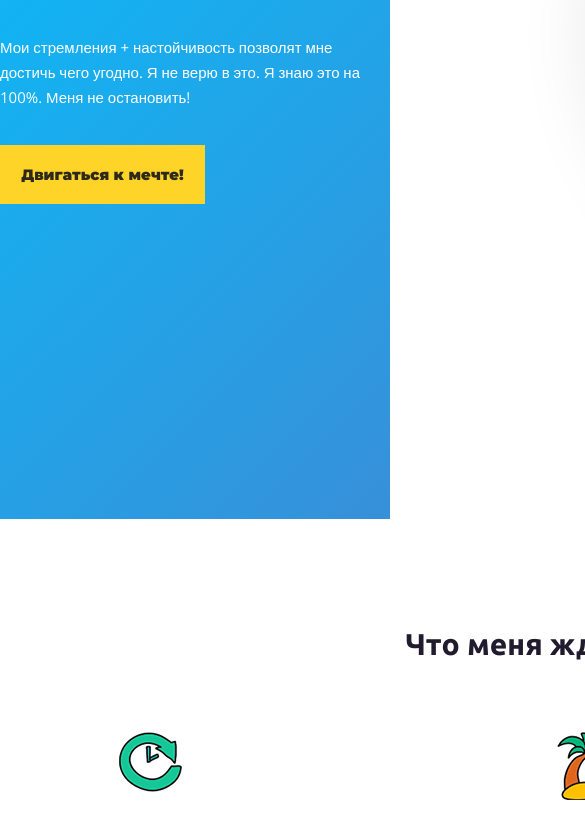
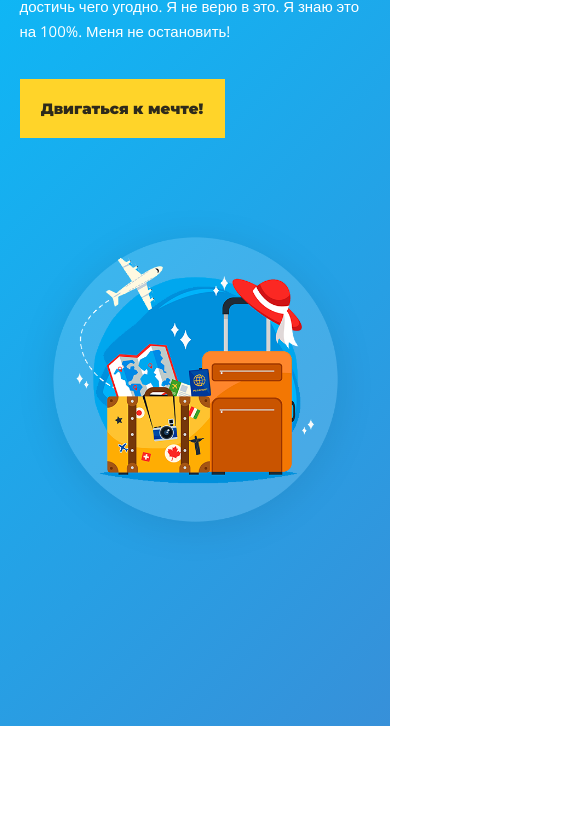
Before and after one commit to IulianPreascha/WayUp, a plain HTML site: page verstka-2/index.html in a window 390 px wide. Shown: the part 414-1237 px from the top of the page, 585 px wide, since content can reach past the window. Drawn offline with nearby package versions, Linux system fonts and the light colour scheme.

Commit message:
adaptive

```diff
--- a/verstka-2/css/style.css
+++ b/verstka-2/css/style.css
@@ -155,3 +155,64 @@ filter: progid:DXImageTransform.Microsoft.gradient( startColorstr='#00c4ff', end
     font-size: 14px;
     margin: 0;
   }
+  /* Responsible */
+
+@media screen and (max-width: 1200px) {
+  .container {
+    width: 960px;
+  }
+}
+@media screen and (max-width: 992px) {
+  .container {
+    width: 720px;
+  }
+  .header {
+    padding-top: 10px;
+  }
+  .offer {
+    margin-top: 50px;
+  }
+  .wrapper {
+    flex-direction: column;
+  }
+  .offer {
+    width: 100%;
+  }
+  .intro {
+    width: 100%;
+  }
+  .first {
+    display: block;
+    width: 549px;
+    margin: 72px auto 0;
+  }
+  .wishes {
+    flex-direction: column;
+  }
+  .wish {
+    width: auto;
+    margin-bottom: 30px;
+  }
+
+}
+@media screen and (max-width: 768px) {
+  .container {
+    width: 540px;
+  }
+  .first {
+    width: 100%;
+  }
+  .input {
+    width: 100%;
+  }
+  .btn-form {
+    margin-left: 0;
+    margin-top: 20px;
+    width: 100%;
+  }
+}
+@media screen and (max-width: 576px) {
+  .container {
+    width: 90%;
+  }
+}
--- a/verstka-2/index.html
+++ b/verstka-2/index.html
@@ -3,6 +3,8 @@
 <head>
 	<meta charset="UTF-8">
 	<title>Верстка современного сайта</title>
+    <meta http-equiv="X-UA-Compatible" content="IE=edge">
+	<meta name="viewport" content="width=device-width, initial-scale=1.0">
     <link rel="preconnect" href="https://fonts.gstatic.com">
     <link href="https://fonts.googleapis.com/css2?family=Montserrat:wght@900&family=Open+Sans&family=Ubuntu:wght@400;700&display=swap" rel="stylesheet">
 	<link rel="stylesheet" href="./css/style.css">
```
